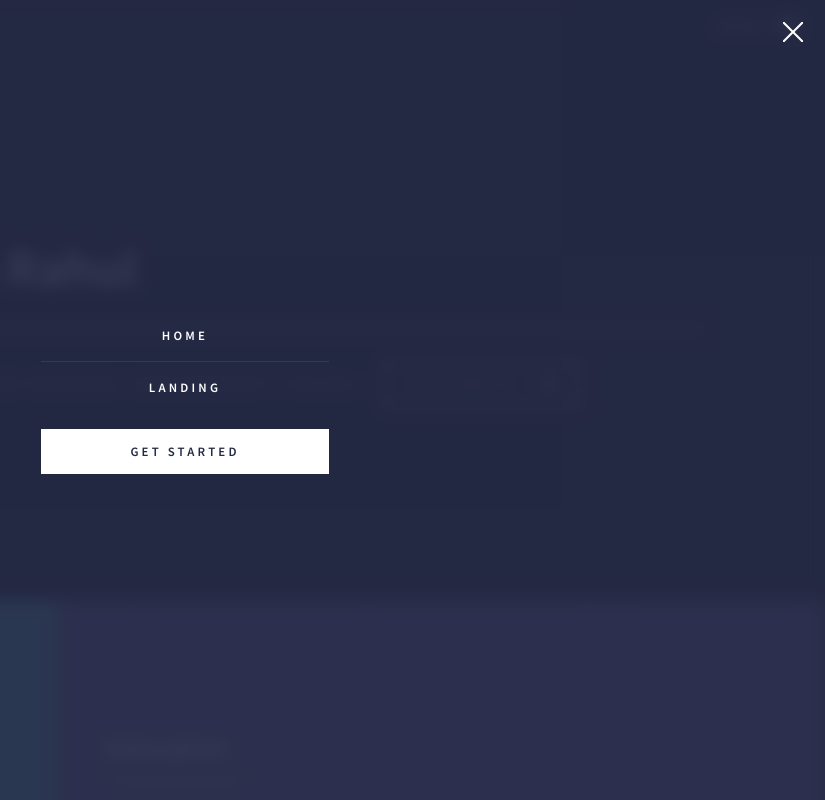
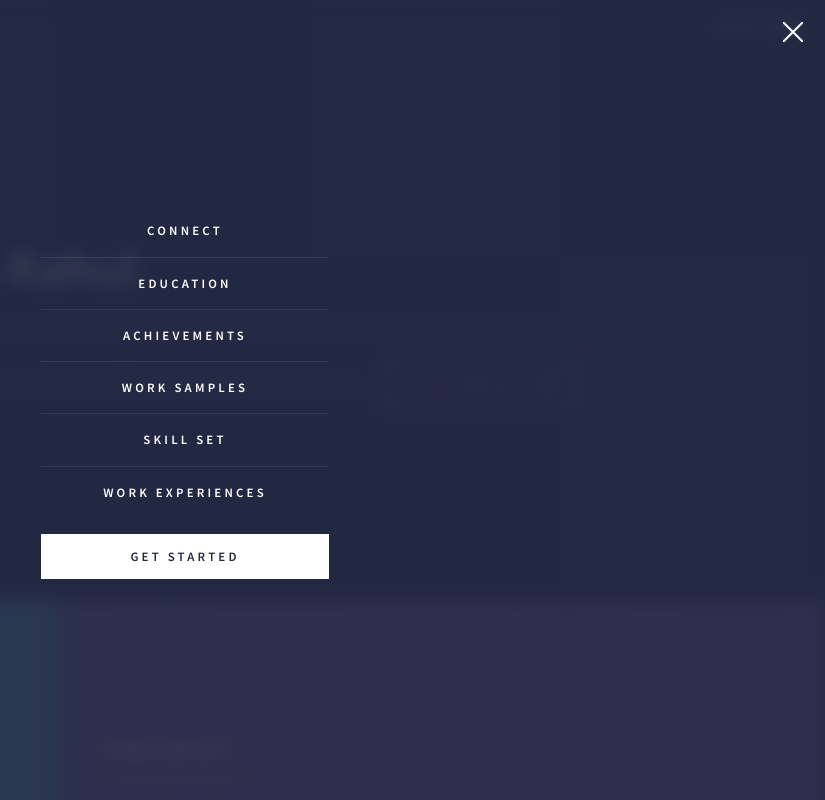
Before and after one commit to rahulrs28/Portfolio_Test, a plain HTML site: page index.html in a window 1280 px wide. Both pictures are taken after a click on the link "MENU". Shown: the top 800 px of the page, without its empty margins (455-1280 px from the left). Drawn offline with Linux system fonts and the light colour scheme.

Commit message:
Add files via upload

```diff
--- a/index.html
+++ b/index.html
@@ -28,8 +28,12 @@
 				<!-- Menu -->
 					<nav id="menu">
 						<ul class="links">
-							<li><a href="index.html">Home</a></li>
-							<li><a href="landing.html">Landing</a></li>
+							<li><a href="aboutme.html">Connect</a></li>
+							<li><a href="landing.html">Education</a></li>
+							<li><a href="generic.html">Achievements</a></li>
+							<li><a href="elements.html">Work Samples</a></li>
+							<li><a href="elements.html">Skill Set</a></li>
+							<li><a href="elements.html">Work Experiences</a></li>
 
 						</ul>
 						<ul class="actions stacked">
```
